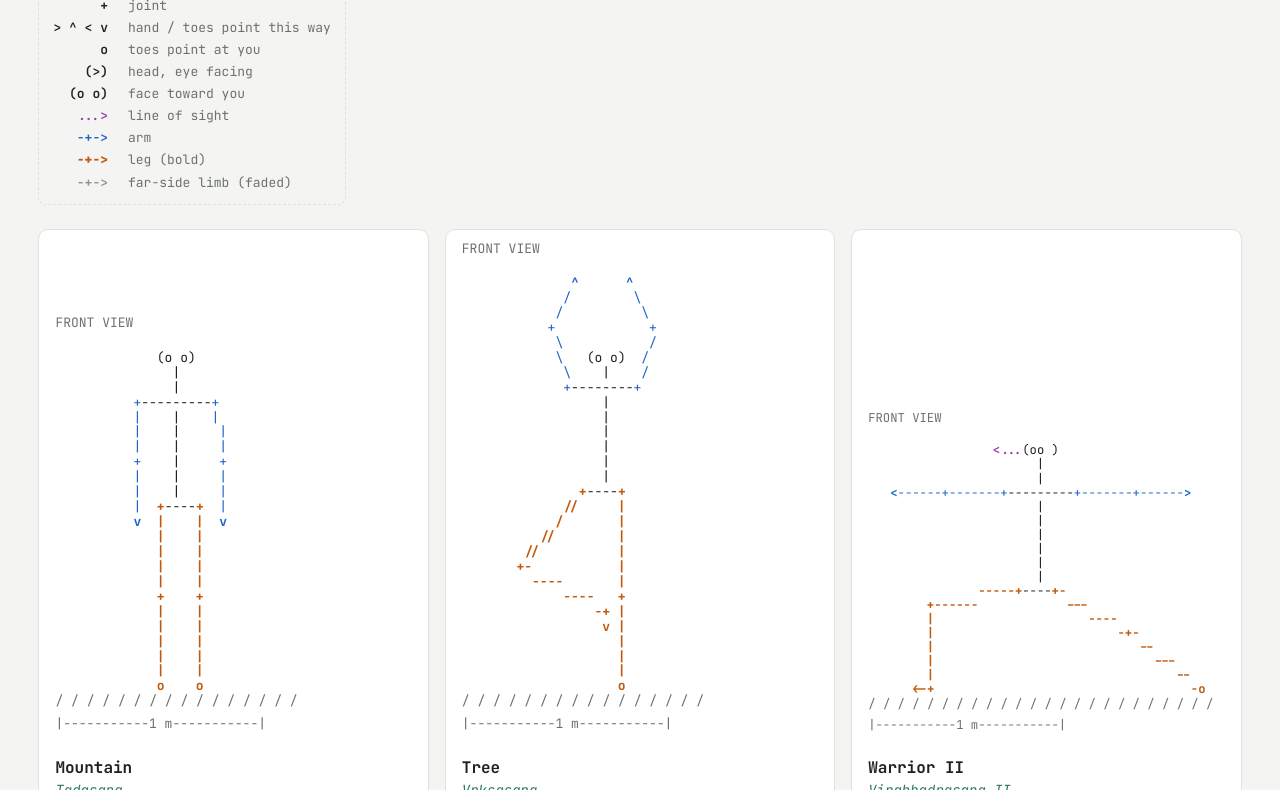
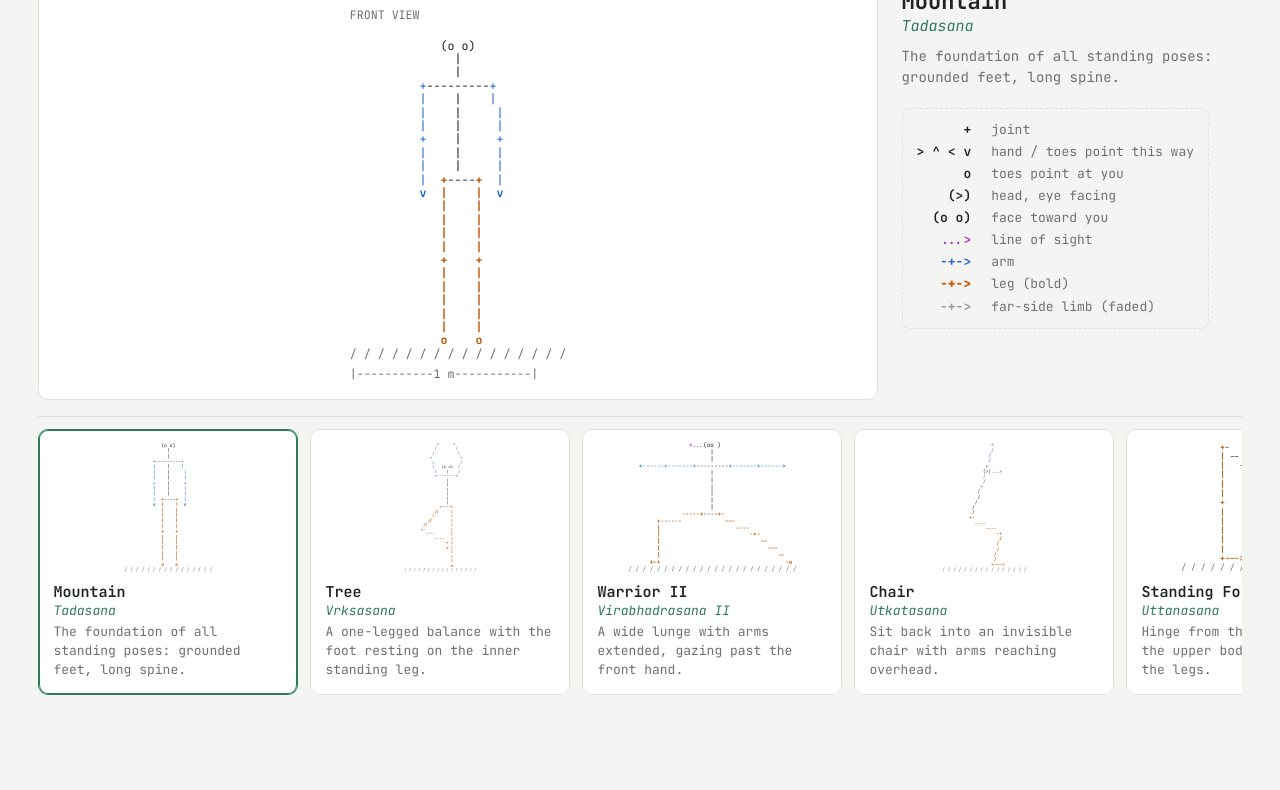
Before and after one commit to schu/asciiyoga, a plain HTML site: page index.html in a window 1280 px wide. Shown: the part 77-867 px from the top of the page. After the commit the page ends 800 px from the top, so only its background shows below. Drawn offline with Linux system fonts and the light colour scheme.

Commit message:
Show one large pose with a scrollable tile strip
Co-Authored-By: Claude Opus 5.5 <noreply@anthropic.com>

```diff
--- a/index.html
+++ b/index.html
@@ -3,7 +3,7 @@
 <head>
   <meta charset="utf-8" />
   <meta name="viewport" content="width=device-width, initial-scale=1" />
-  <title>Yogaloop</title>
+  <title>asciiyoga</title>
   <link rel="preconnect" href="https://fonts.googleapis.com" />
   <link rel="preconnect" href="https://fonts.gstatic.com" crossorigin />
   <link rel="stylesheet" href="https://fonts.googleapis.com/css2?family=JetBrains+Mono:ital,wght@0,400;0,600;0,700;0,800;1,400&display=swap" />
@@ -20,39 +20,84 @@
     body { margin: 0; background: var(--bg); color: var(--ink); font: 15px/1.5 var(--mono); }
     /* One typeface everywhere, including form-ish and code elements. */
     code, pre, button, input { font-family: var(--mono); }
-    main { padding: 32px clamp(16px, 3vw, 48px) 64px; }
+
+    /* Full-viewport layout: header, the selected pose, then the scrollable picker. */
+    main {
+      height: 100vh; height: 100dvh;
+      display: grid; grid-template-rows: auto minmax(0, 1fr) auto; gap: 16px;
+      padding: 20px clamp(16px, 3vw, 48px);
+    }
     h1 { margin: 0; font: 600 24px/1.2 var(--mono); letter-spacing: 0.02em; }
-    header p { margin: 4px 0 16px; color: var(--muted); }
-    .legend { font: 13px/1.7 var(--mono); color: var(--muted); border: 1px dashed var(--line); border-radius: 8px; padding: 10px 14px; margin: 0 0 24px; width: fit-content; display: grid; grid-template-columns: max-content auto; gap: 0 20px; }
+
+    /* --- Selected pose --- */
+    .stage { display: grid; grid-template-columns: minmax(0, 1fr) minmax(260px, 340px); gap: 24px; min-height: 0; }
+    .view {
+      container-type: size; min-height: 0;
+      background: var(--card); border: 1px solid var(--line); border-radius: 10px;
+      display: grid; place-items: center; padding: 16px;
+    }
+    /* The drawing scales to fill the view: limited by width (cols) and height (rows + label margins). */
+    .view pre {
+      margin: 0; line-height: 1.15;
+      font-size: min(26px, 100cqw / (var(--cols) * 0.62), 100cqh / (var(--rows) * 1.15 + 2.6));
+    }
+    .info { overflow-y: auto; min-height: 0; }
+    .info h2 { margin: 0; font-size: 22px; line-height: 1.25; }
+    .sanskrit { color: var(--accent); font-style: italic; }
+    .info p { margin: 8px 0 20px; color: var(--muted); font-size: 14px; }
+    .legend { font-size: 13px; line-height: 1.7; color: var(--muted); border: 1px dashed var(--line); border-radius: 8px; padding: 10px 14px; margin: 0; width: fit-content; display: grid; grid-template-columns: max-content auto; gap: 0 20px; }
     .legend dt { color: var(--ink); font-weight: 600; text-align: right; white-space: pre; }
     .legend dd { margin: 0; }
-    ul { list-style: none; margin: 0; padding: 0; display: grid; grid-template-columns: repeat(auto-fill, minmax(340px, 1fr)); gap: 16px; }
-    li { background: var(--card); border: 1px solid var(--line); border-radius: 10px; padding: 12px 16px 16px; min-width: 0; container-type: inline-size; display: flex; flex-direction: column; }
-    /* Each drawing shrinks its font (up to 13px) so its widest line fits the card. */
-    pre { margin: 0; font: min(13px, 100cqw / (var(--cols, 40) * 0.62)) / 1.15 var(--mono); overflow-x: auto; flex: 1; display: flex; flex-direction: column; justify-content: flex-end; }
-    pre .art { display: block; }
-    pre .torso, pre .head { color: var(--ink); }
-    pre .arm { color: var(--arm); }
-    pre .leg { color: var(--leg); font-weight: 700; }
-    pre .far { opacity: 0.45; }
-    pre .end { font-weight: 700; }
-    pre .gaze { color: var(--gaze); font-weight: 700; }
-    pre .floor, pre .label { color: var(--muted); }
+
+    /* --- Picker: smaller renderings in a vertically scrolling panel --- */
+    /* One horizontal strip of tiles; scrolls sideways (the mouse wheel too, see script). */
+    .picker { overflow-x: auto; overflow-y: hidden; overscroll-behavior-x: contain; scroll-snap-type: x proximity; border-top: 1px solid var(--line); padding: 12px 0 8px; }
+    .picker ul { list-style: none; margin: 0; padding: 0; display: flex; gap: 12px; }
+    .picker li { display: flex; flex: 0 0 260px; scroll-snap-align: start; }
+    /* Tiles like the original cards: drawing, name, Sanskrit name and description. */
+    .picker button {
+      width: 100%; padding: 12px 14px 14px; cursor: pointer; text-align: left; color: var(--ink);
+      background: var(--card); border: 1px solid var(--line); border-radius: 10px;
+      display: flex; flex-direction: column;
+    }
+    .picker .tile-name { margin-top: 10px; font-size: 15px; font-weight: 600; }
+    .picker .tile-sanskrit { color: var(--accent); font-style: italic; font-size: 13px; }
+    .picker .tile-desc { margin-top: 4px; color: var(--muted); font-size: 13px; line-height: 1.45; }
+    .picker button:hover { border-color: var(--muted); }
+    .picker button[aria-current="true"] { border-color: var(--accent); box-shadow: inset 0 0 0 1px var(--accent); }
+    .thumb { container-type: size; height: 130px; width: 100%; display: grid; place-items: end center; }
+    .thumb pre { margin: 0; line-height: 1.15; font-size: min(10px, 100cqw / (var(--cols) * 0.62), 100cqh / (var(--rows) * 1.15)); }
+
+    /* --- ASCII character styles (shared by view and thumbnails) --- */
+    .ascii .torso, .ascii .head { color: var(--ink); }
+    .ascii .arm { color: var(--arm); }
+    .ascii .leg { color: var(--leg); font-weight: 700; }
+    .ascii .far { opacity: 0.45; }
+    .ascii .end { font-weight: 700; }
+    .ascii .gaze { color: var(--gaze); font-weight: 700; }
+    .ascii .floor, .ascii .label { color: var(--muted); }
     /* Inline blocks take vertical margins but keep the text lines intact. */
-    pre .label.top { display: inline-block; margin-bottom: 1.5em; }
-    pre .label.bottom { display: inline-block; margin-top: 0.6em; }
-    h2 { margin: 24px 0 0; font-size: 16px; }
-    .sanskrit { color: var(--accent); font-style: italic; font-size: 14px; }
-    li p { margin: 4px 0 0; color: var(--muted); font-size: 14px; }
-    footer { margin-top: 32px; font-size: 13px; color: var(--muted); }
+    .ascii .label.top { display: inline-block; margin-bottom: 1.5em; }
+    .ascii .label.bottom { display: inline-block; margin-top: 0.6em; }
+
+    /* Narrow screens: let the page scroll; info goes under the drawing. */
+    @media (max-width: 760px) {
+      main { height: auto; grid-template-rows: auto auto auto; }
+      .stage { grid-template-columns: 1fr; }
+      .view { height: 60vh; }
+    }
   </style>
 </head>
 <body>
   <main>
-    <header>
-      <h1>YOGALOOP</h1>
-    </header>
+    <header><h1>ASCIIYOGA</h1></header>
 
+    <section class="stage" aria-live="polite">
+      <div class="view"><pre class="ascii" id="view" role="img"></pre></div>
+      <div class="info">
+        <h2 id="name"></h2>
+        <div class="sanskrit" id="sanskrit"></div>
+        <p id="desc"></p>
         <dl class="legend" aria-label="Legend">
           <dt>+</dt><dd>joint</dd>
           <dt>&gt; ^ &lt; v</dt><dd>hand / toes point this way</dd>
@@ -64,26 +109,72 @@
           <dt style="color:var(--leg);font-weight:800">-+-&gt;</dt><dd>leg (bold)</dd>
           <dt style="opacity:.45">-+-&gt;</dt><dd>far-side limb (faded)</dd>
         </dl>
+      </div>
+    </section>
 
-    <ul id="poses"></ul>
+    <nav class="picker" aria-label="Poses"><ul id="picker"></ul></nav>
   </main>
 
   <script src="yoga.js"></script>
   <script>
-    const list = document.getElementById("poses");
-    for (const pose of Yoga.POSES) {
+    // Render an ASCII drawing into a <pre> and record its size for the CSS font fitting.
+    function draw(pre, pose, opts) {
+      pre.innerHTML = Yoga.toAscii(pose, opts);
+      const lines = pre.textContent.split("\n");
+      pre.style.setProperty("--cols", Math.max(...lines.map((l) => l.length)));
+      pre.style.setProperty("--rows", lines.length);
+      pre.setAttribute("aria-label", `${pose.name} figure`);
+    }
+
+    const view = document.getElementById("view");
+    const picker = document.getElementById("picker");
+    const buttons = [];
+    let current = 0;
+
+    function select(i, { focus = false } = {}) {
+      current = (i + Yoga.POSES.length) % Yoga.POSES.length;
+      const pose = Yoga.POSES[current];
+      draw(view, pose);
+      document.getElementById("name").textContent = pose.name;
+      document.getElementById("sanskrit").textContent = pose.sanskrit;
+      document.getElementById("desc").textContent = pose.desc;
+      buttons.forEach((b, j) => b.setAttribute("aria-current", j === current));
+      buttons[current].scrollIntoView({ block: "nearest", inline: "nearest" });
+      if (focus) buttons[current].focus();
+      history.replaceState(null, "", `#${pose.id}`);
+    }
+
+    Yoga.POSES.forEach((pose, i) => {
       const li = document.createElement("li");
-      li.innerHTML = `<pre role="img"></pre><h2></h2><div class="sanskrit"></div><p></p>`;
-      const pre = li.querySelector("pre");
-      // One wrapper so the flex layout (bottom-aligns the drawing) sees a single item.
-      pre.innerHTML = `<span class="art">${Yoga.toAscii(pose)}</span>`;
-      pre.setAttribute("aria-label", `${pose.name} stick figure`);
-      pre.style.setProperty("--cols", Math.max(...pre.textContent.split("\n").map((l) => l.length)));
-      li.querySelector("h2").textContent = pose.name;
-      li.querySelector(".sanskrit").textContent = pose.sanskrit;
-      li.querySelector("p").textContent = pose.desc;
-      list.append(li);
-    }
+      const btn = document.createElement("button");
+      btn.innerHTML = `<div class="thumb"><pre class="ascii" aria-hidden="true"></pre></div>
+        <span class="tile-name"></span><span class="tile-sanskrit"></span><span class="tile-desc"></span>`;
+      draw(btn.querySelector("pre"), pose, { labels: false });
+      btn.querySelector(".tile-name").textContent = pose.name;
+      btn.querySelector(".tile-sanskrit").textContent = pose.sanskrit;
+      btn.querySelector(".tile-desc").textContent = pose.desc;
+      btn.addEventListener("click", () => select(i));
+      buttons.push(btn);
+      li.append(btn);
+      picker.append(li);
+    });
+
+    // A vertical mouse wheel scrolls the strip sideways.
+    const strip = document.querySelector(".picker");
+    strip.addEventListener("wheel", (e) => {
+      if (Math.abs(e.deltaY) <= Math.abs(e.deltaX)) return; // trackpad sideways swipes work natively
+      strip.scrollLeft += e.deltaY;
+      e.preventDefault();
+    }, { passive: false });
+
+    // Arrow keys step through the poses.
+    document.addEventListener("keydown", (e) => {
+      if (e.key === "ArrowRight" || e.key === "ArrowDown") { select(current + 1, { focus: true }); e.preventDefault(); }
+      if (e.key === "ArrowLeft" || e.key === "ArrowUp") { select(current - 1, { focus: true }); e.preventDefault(); }
+    });
+
+    const fromHash = Yoga.POSES.findIndex((p) => p.id === location.hash.slice(1));
+    select(fromHash >= 0 ? fromHash : 0);
   </script>
 </body>
 </html>
--- a/yoga.js
+++ b/yoga.js
@@ -180,7 +180,8 @@
   const esc = (c) => (c === "<" ? "&lt;" : c === ">" ? "&gt;" : c === "&" ? "&amp;" : c);
 
   // Returns HTML for a <pre>: the figure drawn on a character grid.
-  function toAscii(pose) {
+  // Options: labels = false drops the view label and the scale bar (for thumbnails).
+  function toAscii(pose, { labels = true } = {}) {
     const g = solve(pose);
     const front = pose.view === "front";
     const far = front ? null : "left"; // side view: left limbs are behind
@@ -264,6 +265,7 @@
     // Title and scale bar.
     const label = front ? "FRONT VIEW" : "SIDE VIEW - from right";
     const bar = "|" + "1 m".padStart(Math.floor((COLS_PER_M - 2 + 3) / 2), "-").padEnd(COLS_PER_M - 2, "-") + "|";
+    if (!labels) return lines.slice(1).join("\n");
     return [`<span class="label top">${label}</span>`, ...lines.slice(1), `<span class="label bottom">${bar}</span>`].join("\n");
   }
 
```
Lines whose indentation alone changed are shown as unchanged.
